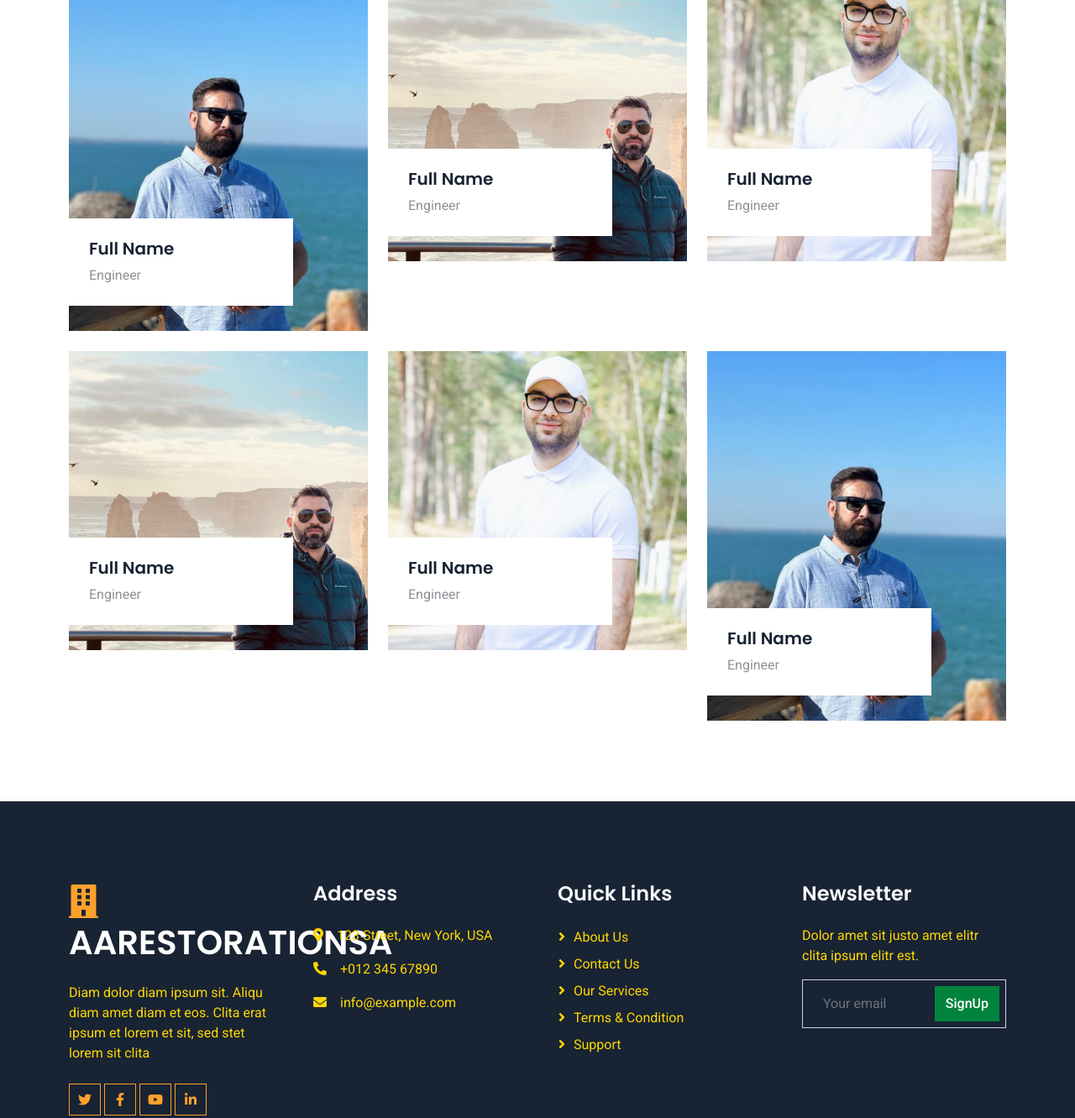
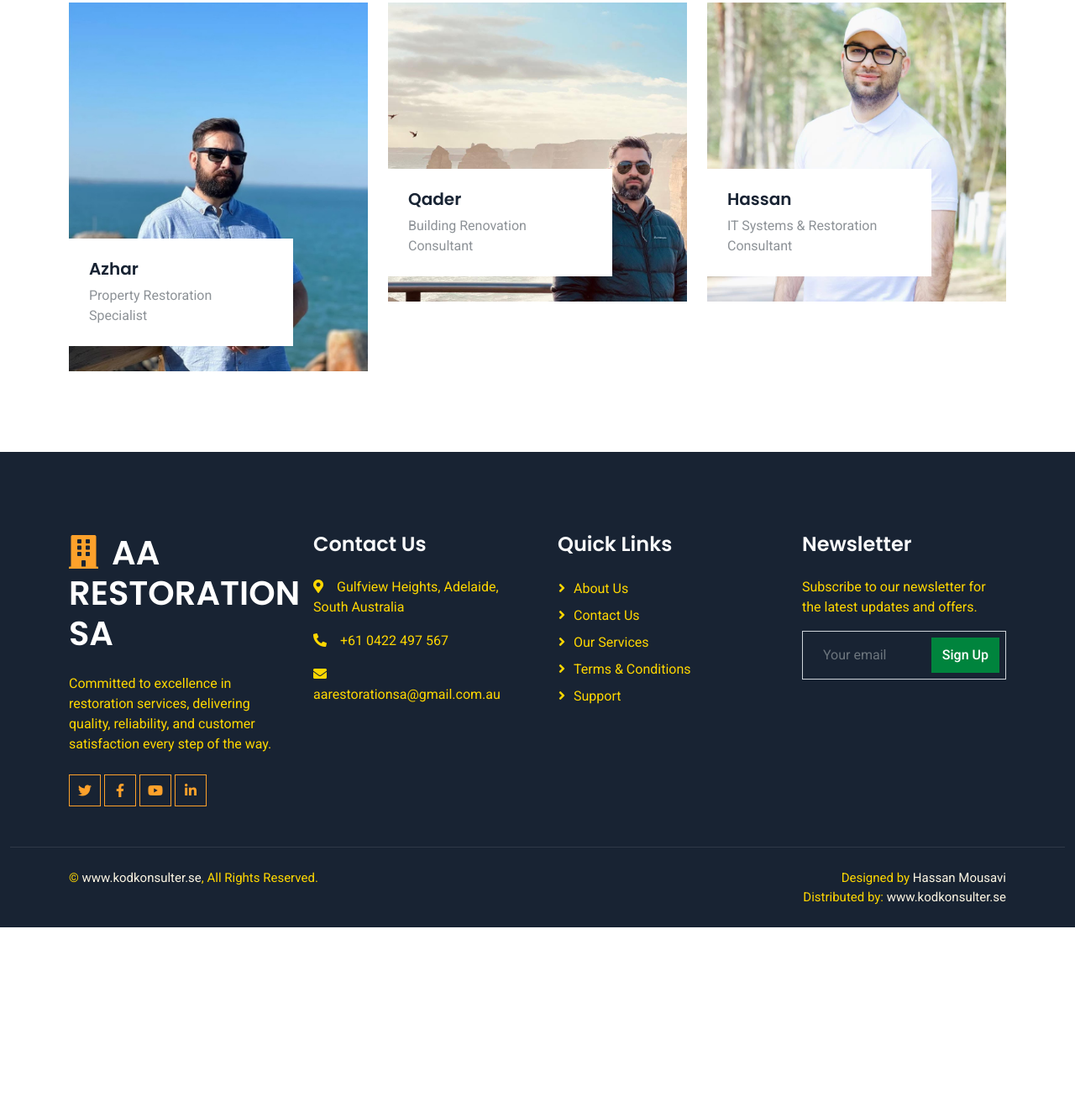
Before and after one commit to afgsuna/aarestorationsa, a plain HTML site: page team.html in a window 1280 px wide. Shown: the part 684-2015 px from the top of the page at 84% size. After the commit the page ends 1788 px from the top, so only its background shows below. Drawn offline with nearby package versions, Linux system fonts and the light colour scheme.

Commit message:
Add files via upload
Team repaired

```diff
--- a/team.html
+++ b/team.html
@@ -161,15 +161,15 @@
         <div class="row g-5 align-items-end mb-5">
           <div class="col-lg-6 wow fadeInUp" data-wow-delay="0.1s">
             <div class="border-start border-5 border-primary ps-4">
-              <h6 class="text-body text-uppercase mb-2">Our Team</h6>
-              <h1 class="display-6 mb-0">Our Expert Worker</h1>
+              <h6 class="text-body text-uppercase mb-2">Meet the Team</h6>
+              <h1 class="display-6 mb-0">Professionals You Can Trust</h1>
             </div>
           </div>
           <div class="col-lg-6 wow fadeInUp" data-wow-delay="0.3s">
             <p class="mb-0">
-              Tempor erat elitr rebum at clita. Diam dolor diam ipsum sit. Aliqu
-              diam amet diam et eos. Clita erat ipsum et lorem et sit, sed stet
-              lorem sit clita duo justo magna dolore erat amet
+              Our skilled professionals bring years of experience in restoration,
+              renovation and IT. We combine technical knowledge with practical solutions
+              to deliver outstanding results—anytime, anywhere.
             </p>
           </div>
         </div>
@@ -178,8 +178,8 @@
             <div class="team-item position-relative">
               <img class="img-fluid" src="img/team-1.jpg" alt="" />
               <div class="team-text bg-white p-4">
-                <h5>Full Name</h5>
-                <span>Engineer</span>
+                <h5>Azhar</h5>
+                <span>Property Restoration Specialist</span>
               </div>
             </div>
           </div>
@@ -187,8 +187,8 @@
             <div class="team-item position-relative">
               <img class="img-fluid" src="img/team-2.jpg" alt="" />
               <div class="team-text bg-white p-4">
-                <h5>Full Name</h5>
-                <span>Engineer</span>
+                <h5>Qader</h5>
+                <span>Building Renovation Consultant</span>
               </div>
             </div>
           </div>
@@ -196,35 +196,8 @@
             <div class="team-item position-relative">
               <img class="img-fluid" src="img/team-3.jpg" alt="" />
               <div class="team-text bg-white p-4">
-                <h5>Full Name</h5>
-                <span>Engineer</span>
-              </div>
-            </div>
-          </div>
-          <div class="col-lg-4 col-md-6 wow fadeInUp" data-wow-delay="0.1s">
-            <div class="team-item position-relative">
-              <img class="img-fluid" src="img/team-2.jpg" alt="" />
-              <div class="team-text bg-white p-4">
-                <h5>Full Name</h5>
-                <span>Engineer</span>
-              </div>
-            </div>
-          </div>
-          <div class="col-lg-4 col-md-6 wow fadeInUp" data-wow-delay="0.3s">
-            <div class="team-item position-relative">
-              <img class="img-fluid" src="img/team-3.jpg" alt="" />
-              <div class="team-text bg-white p-4">
-                <h5>Full Name</h5>
-                <span>Engineer</span>
-              </div>
-            </div>
-          </div>
-          <div class="col-lg-4 col-md-6 wow fadeInUp" data-wow-delay="0.5s">
-            <div class="team-item position-relative">
-              <img class="img-fluid" src="img/team-1.jpg" alt="" />
-              <div class="team-text bg-white p-4">
-                <h5>Full Name</h5>
-                <span>Engineer</span>
+                <h5>Hassan</h5>
+                <span>IT Systems & Restoration Consultant</span>
               </div>
             </div>
           </div>
@@ -242,57 +215,57 @@
       <div class="row g-5">
         <div class="col-lg-3 col-md-6">
           <h1 class="text-white mb-4">
-              <i class="fa fa-building text-primary me-3"></i>AARESTORATIONSA
+            <i class="fa fa-building text-primary me-3"></i>AA RESTORATION SA
           </h1>
           <p>
-              Diam dolor diam ipsum sit. Aliqu diam amet diam et eos. Clita erat
-              ipsum et lorem et sit, sed stet lorem sit clita
+            Committed to excellence in restoration services, delivering quality, reliability, and
+            customer satisfaction every step of the way.
           </p>
           <div class="d-flex pt-2">
-              <a class="btn btn-square btn-outline-primary me-1" href=""
-                ><i class="fab fa-twitter"></i
-              ></a>
-              <a class="btn btn-square btn-outline-primary me-1" href=""
-                ><i class="fab fa-facebook-f"></i
-              ></a>
-              <a class="btn btn-square btn-outline-primary me-1" href=""
-                ><i class="fab fa-youtube"></i
-              ></a>
-              <a class="btn btn-square btn-outline-primary me-0" href=""
-                ><i class="fab fa-linkedin-in"></i
-              ></a>
+            <a class="btn btn-square btn-outline-primary me-1" href="">
+              <i class="fab fa-twitter"></i>
+            </a>
+            <a class="btn btn-square btn-outline-primary me-1" href="">
+              <i class="fab fa-facebook-f"></i>
+            </a>
+            <a class="btn btn-square btn-outline-primary me-1" href="">
+              <i class="fab fa-youtube"></i>
+            </a>
+            <a class="btn btn-square btn-outline-primary me-0" href="">
+              <i class="fab fa-linkedin-in"></i>
+            </a>
           </div>
         </div>
         <div class="col-lg-3 col-md-6">
-            <h4 class="text-light mb-4">Address</h4>
+          <h4 class="text-light mb-4">Contact Us</h4>
           <p>
-              <i class="fa fa-map-marker-alt me-3"></i>123 Street, New York, USA
+            <i class="fa fa-map-marker-alt me-3"></i>Gulfview Heights, Adelaide, South Australia
           </p>
-            <p><i class="fa fa-phone-alt me-3"></i>+012 345 67890</p>
-            <p><i class="fa fa-envelope me-3"></i>info@example.com</p>
+          <p><i class="fa fa-phone-alt me-3"></i>+61 0422 497 567</p>
+          <p><i class="fa fa-envelope me-3"></i>aarestorationsa@gmail.com.au</p>
         </div>
         <div class="col-lg-3 col-md-6">
           <h4 class="text-light mb-4">Quick Links</h4>
           <a class="btn btn-link" href="">About Us</a>
           <a class="btn btn-link" href="">Contact Us</a>
           <a class="btn btn-link" href="">Our Services</a>
-            <a class="btn btn-link" href="">Terms & Condition</a>
+          <a class="btn btn-link" href="">Terms & Conditions</a>
           <a class="btn btn-link" href="">Support</a>
         </div>
         <div class="col-lg-3 col-md-6">
           <h4 class="text-light mb-4">Newsletter</h4>
-            <p>Dolor amet sit justo amet elitr clita ipsum elitr est.</p>
+          <p>Subscribe to our newsletter for the latest updates and offers.</p>
           <div class="position-relative mx-auto" style="max-width: 400px">
             <input
               class="form-control bg-transparent w-100 py-3 ps-4 pe-5"
-                type="text"
+              type="email"
               placeholder="Your email"
             />
             <button
               type="button"
               class="btn btn-primary py-2 position-absolute top-0 end-0 mt-2 me-2"
             >
-                SignUp
+              Sign Up
             </button>
           </div>
         </div>
@@ -302,13 +275,12 @@
       <div class="container">
         <div class="row">
           <div class="col-md-6 text-center text-md-start mb-3 mb-md-0">
-              &copy; <a href="#">Your Site Name</a>, All Right Reserved.
+            &copy; <a href="#">www.kodkonsulter.se</a>, All Rights Reserved.
           </div>
           <div class="col-md-6 text-center text-md-end">
-              <!--/*** This template is free as long as you keep the footer author’s credit link/attribution link/backlink. If you'd like to use the template without the footer author’s credit link/attribution link/backlink, you can purchase the Credit Removal License from "https://htmlcodex.com/credit-removal". Thank you for your support. ***/-->
-              Designed By <a href="https://htmlcodex.com">HTML Codex</a>
-              <br />Distributed By:
-              <a href="https://themewagon.com" target="_blank">ThemeWagon</a>
+            Designed by <a href="https://www.kodkonsulter.se" target="_blank">Hassan Mousavi</a>
+            <br />Distributed by:
+            <a href="https://www.kodkonsulter.se" target="_blank">www.kodkonsulter.se</a>
           </div>
         </div>
       </div>
```
Lines whose indentation alone changed are shown as unchanged.
